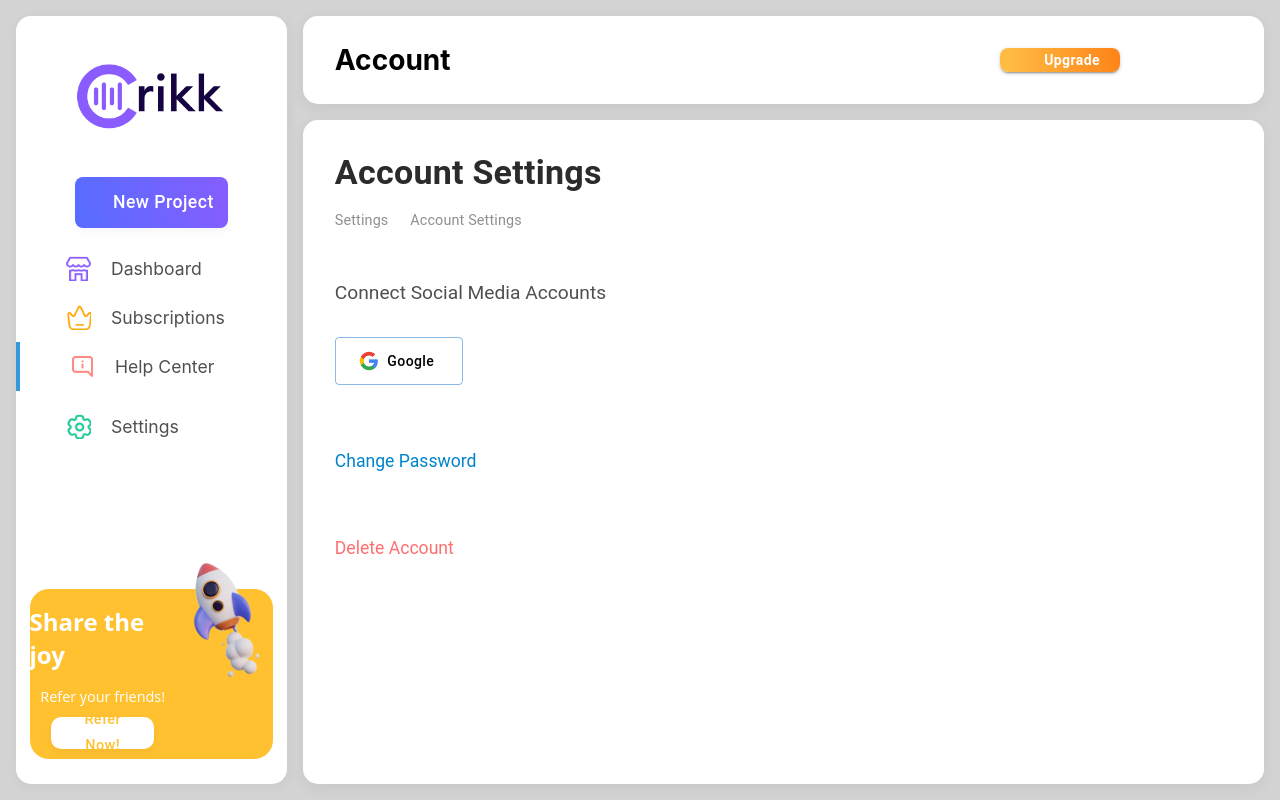
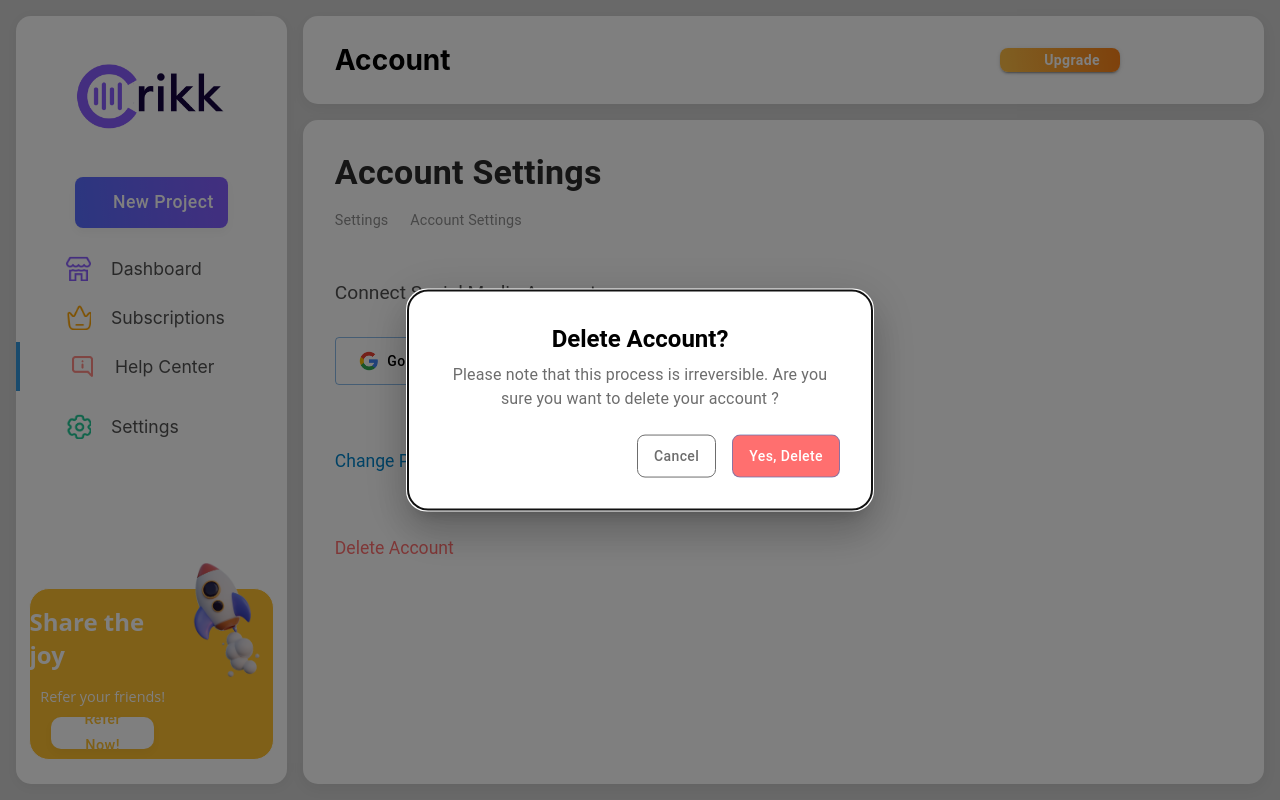
Before and after one commit to codecraftwt/crikk, a React (Create React App) app: page /account in a window 1280 px wide. Both pictures are taken after a click on the element "Delete Account". Built offline with nearby package versions, Linux system fonts and the light colour scheme; some icons are missing.

Commit message:
Delete Account Modal Added

```diff
--- a/src/App.js
+++ b/src/App.js
@@ -9,12 +9,14 @@ import Account from "./pages/Account/Account.jsx";
 import Terms from "./pages/Terms/Terms.jsx";
 import Privacy from "./pages/Privacy/Privacy.jsx";
 import Password from "./pages/Password/Password.jsx";
+import DeleteAccountModal from "./components/DeleteAccountModal/DeleteAccountModal.jsx";
 
 function App() {
   return (
     <div className="App">
       <Routes>
-        <Route path="/" element={<Navigate to="/dashboard" />} />
+        {/* <Route path="/" element={<Navigate to="/dashboard" />} /> */}
+        <Route path="/" element={<DeleteAccountModal />} />
         <Route path="/dashboard" element={<Dashboard />} />
         <Route path="/subscriptions" element={<Subscription />} />
         <Route path="/helpcenter" element={<HelpCenter />} />
--- a/src/components/AccountComponent/AccountComponent.jsx
+++ b/src/components/AccountComponent/AccountComponent.jsx
@@ -1,13 +1,21 @@
-import React from "react";
+import React, { useState } from "react";
 import { Box, Typography, useTheme } from "@mui/material";
 import Button from "@mui/material/Button";
 import ArrowForwardIosIcon from "@mui/icons-material/ArrowForwardIos";
 import googlelogo from "../../assets/logos/google.webp";
 import CallMadeIcon from "@mui/icons-material/CallMade";
 import { Link } from "react-router-dom";
+import DeleteAccountModal from "../../components/DeleteAccountModal/DeleteAccountModal.jsx";
 const AccountComponent = () => {
   const theme = useTheme();
+  const [modalOpen, setModalOpen] = useState(false);
+
+  const toggleModal = () =>{
+    setModalOpen(true);
+  }
+
   return (
+    <>
       <Box
         sx={{
           boxSizing: "border-box",
@@ -33,12 +41,22 @@ const AccountComponent = () => {
             },
           }}
         >
-        <Typography variant="h4" sx={{fontWeight:"700"}}>Account Settings</Typography>
-        <Typography variant="body1" sx={{fontSize:"0.9rem", padding:"1rem 0", color: "#8F8F8F"}}>
+          <Typography variant="h4" sx={{ fontWeight: "700" }}>
+            Account Settings
+          </Typography>
+          <Typography
+            variant="body1"
+            sx={{ fontSize: "0.9rem", padding: "1rem 0", color: "#8F8F8F" }}
+          >
             Settings <ArrowForwardIosIcon sx={{ fontSize: "0.7rem" }} /> Account
             Settings
           </Typography>
-        <Typography variant="h5" sx={{fontSize:"1.2rem", padding:"2rem 0", color:"#505050"}}>Connect Social Media Accounts</Typography>
+          <Typography
+            variant="h5"
+            sx={{ fontSize: "1.2rem", padding: "2rem 0", color: "#505050" }}
+          >
+            Connect Social Media Accounts
+          </Typography>
           <Button
             variant="outlined"
             startIcon={
@@ -58,14 +76,33 @@ const AccountComponent = () => {
           >
             Google
           </Button>
-        <Link to="/password" style={{textDecoration:"none"}}>
-        <Typography variant="h5" sx={{padding:"4rem 0", fontSize:"1.1rem", color:"#0084CB", cursor:"pointer"}}>
+          <Link to="/password" style={{ textDecoration: "none" }}>
+            <Typography
+              variant="h5"
+              sx={{
+                padding: "4rem 0",
+                fontSize: "1.1rem",
+                color: "#0084CB",
+                cursor: "pointer",
+              }}
+            >
               Change Password <CallMadeIcon />
             </Typography>
           </Link>
-        <Typography variant="h5" sx={{fontSize:'1.1rem', color:"#FF6F6F", cursor:"pointer"}}>Delete Account</Typography>
+          <Typography
+            variant="h5"
+            sx={{ fontSize: "1.1rem", color: "#FF6F6F", cursor: "pointer" }}
+            onClick = {toggleModal}
+          >
+            Delete Account
+          </Typography>
         </Box>
       </Box>
+      <DeleteAccountModal
+        open={modalOpen}
+        handleClose={() => setModalOpen(false)}
+      />
+    </>
   );
 };
 
--- /dev/null
+++ b/src/components/DeleteAccountModal/DeleteAccountModal.jsx
@@ -0,0 +1,74 @@
+import React from "react";
+import { Modal, Box, Typography, Button } from "@mui/material";
+import { useNavigate } from "react-router-dom";
+
+const style = {
+  position: "absolute",
+  top: "50%",
+  left: "50%",
+  transform: "translate(-50%, -50%)",
+  width: 400,
+  bgcolor: "background.paper",
+  borderRadius: 5,
+  boxShadow: 24,
+  p: 4,
+  textAlign: "center",
+};
+
+const DeleteAccountModal = ({open, handleClose }) => {
+  const navigate = useNavigate();
+
+  const onGoToLogin = () => {
+    navigate("/login");
+  };
+
+  return (
+    <Modal open={open} onClose={handleClose}>
+      <Box sx={style}>
+        <Typography
+          variant="h5"
+          component="h2"
+          gutterBottom
+          sx={{ fontWeight: "700" }}
+        >
+          Delete Account?
+        </Typography>
+        <Typography variant="body1" sx={{ mb: 3, color: "#6D6D6D" }}>
+          Please note that this process is irreversible. Are you sure you want
+          to delete your account ?
+        </Typography>
+        <Box sx={{display:"flex", justifyContent:"end"}}>
+        <Button
+          variant="outlined"
+          sx={{
+            padding: "0.5rem 1rem",
+            color: "#6D6D6D",
+            border: "1px solid #6D6D6D",
+            textTransform: "none",
+            borderRadius: "8px",
+          }}
+          onClick={handleClose}
+        >
+          Cancel
+        </Button>
+        <Button
+          variant="outlined"
+          sx={{
+            padding: "0.5rem 1rem",
+            color: "#fff",
+            background:"#FF6F6F",
+            textTransform: "none",
+            borderRadius: "8px",
+            marginLeft:"1rem"
+          }}
+          onClick={onGoToLogin}
+        >
+          Yes, Delete
+        </Button>
+        </Box>
+      </Box>
+    </Modal>
+  );
+};
+
+export default DeleteAccountModal;
```
Lines whose indentation alone changed are shown as unchanged.
